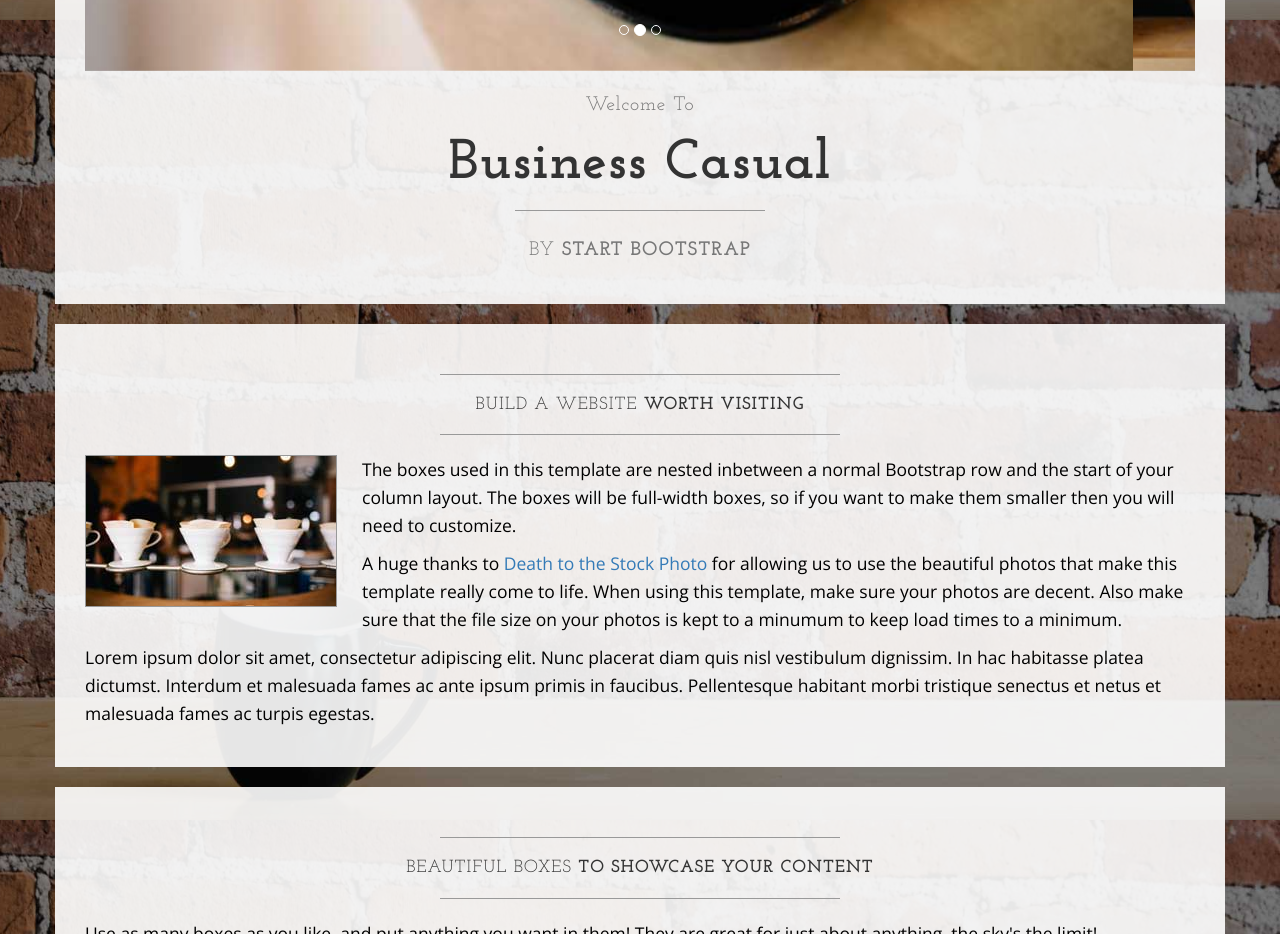
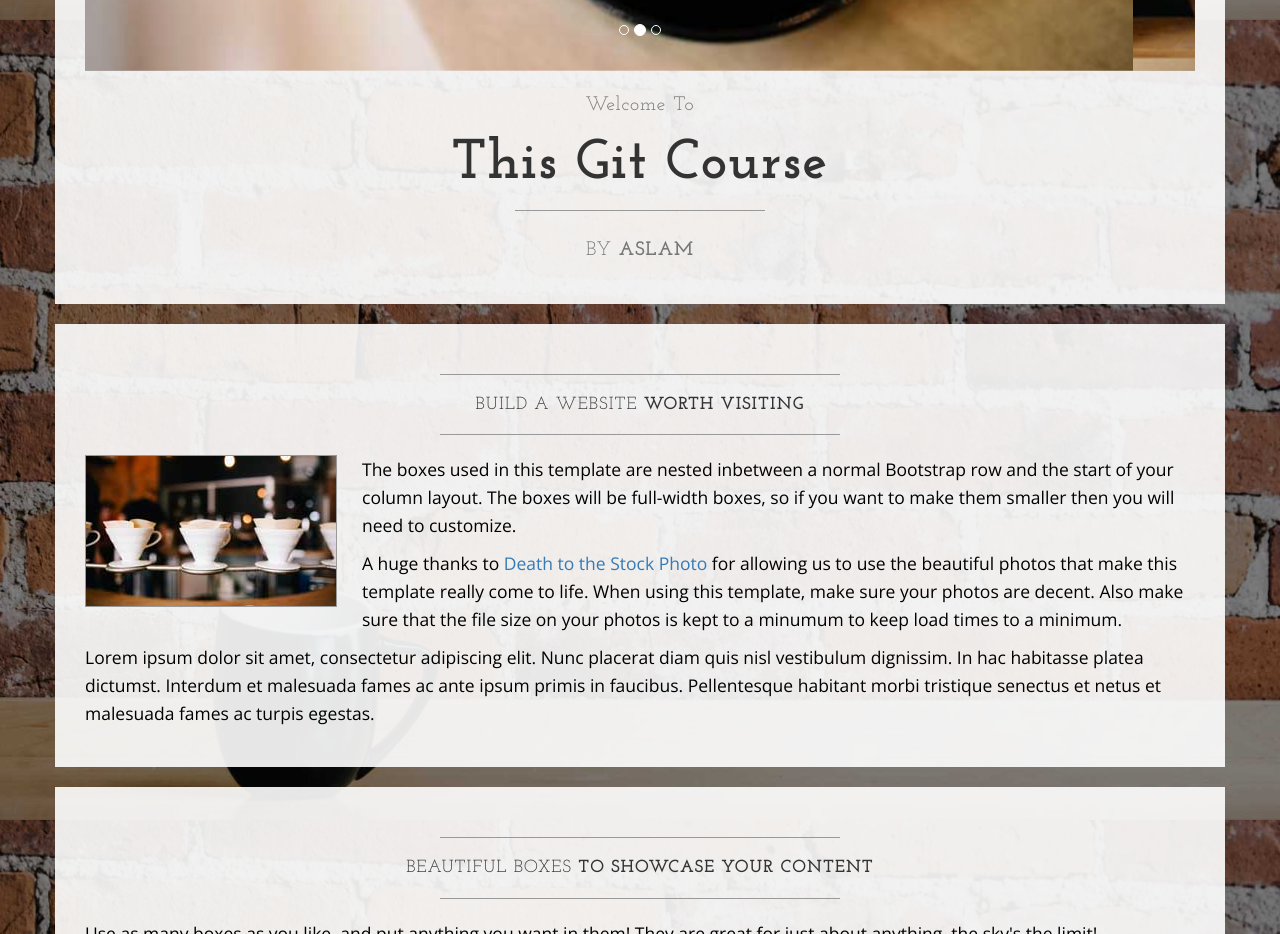
Before and after one commit to aslam45/Git-Casual, a plain HTML site: page index.html in a window 1280 px wide. Shown: the part 780-1714 px from the top of the page. Drawn offline with nearby package versions, Linux system fonts and the light colour scheme.

Commit message:
Changed items after carousel

```diff
--- a/index.html
+++ b/index.html
@@ -108,11 +108,11 @@
                     <h2 class="brand-before">
                         <small>Welcome to</small>
                     </h2>
-                    <h1 class="brand-name">Business Casual</h1>
+                    <h1 class="brand-name">This Git Course</h1>
                     <hr class="tagline-divider">
                     <h2>
                         <small>By
-                            <strong>Start Bootstrap</strong>
+                            <strong>Aslam</strong>
                         </small>
                     </h2>
                 </div>
```
